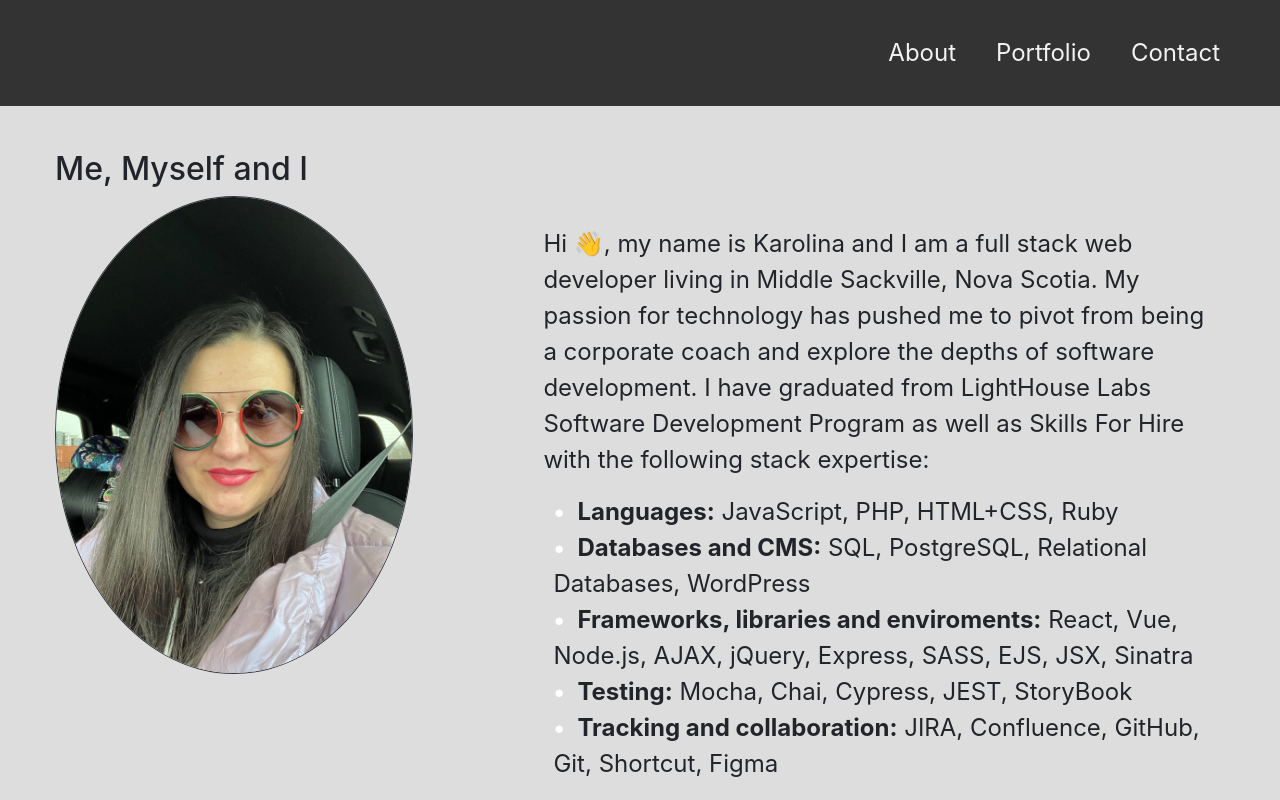
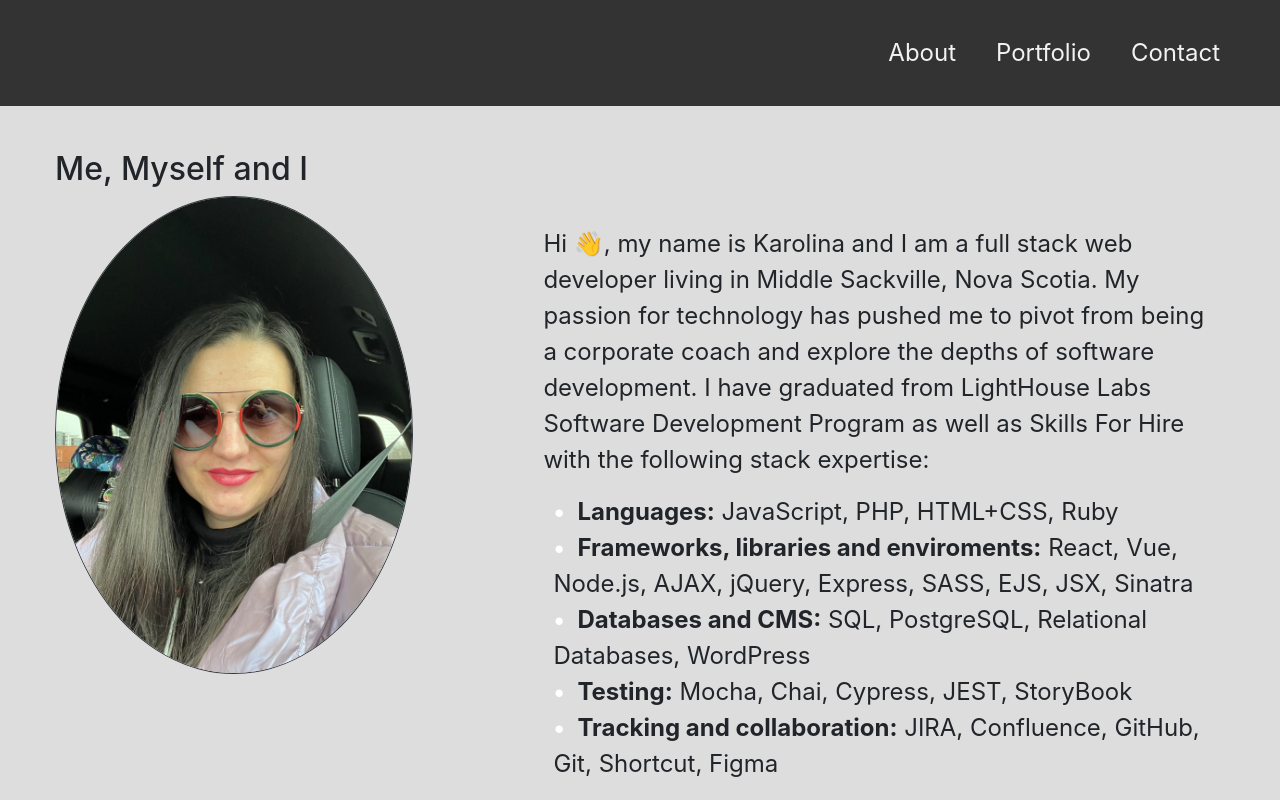
Before and after one commit to quackness/my-website, a React (Create React App) app in the folder client/: page / in a window 1280 px wide. Shown: the top 800 px of the page. Built offline with nearby package versions, Linux system fonts and the light colour scheme; some icons are missing.

Commit message:
update details

```diff
--- a/client/src/components/About.jsx
+++ b/client/src/components/About.jsx
@@ -30,12 +30,12 @@ export default function About() {
               <b>Languages:</b> JavaScript, PHP, HTML+CSS, Ruby
             </li>
             <li>
+              <b>Frameworks, libraries and enviroments:</b> React, Vue, Node.js,
+              AJAX, jQuery, Express, SASS, EJS, JSX, Sinatra
+            </li>
+            <li>
               <b>Databases and CMS:</b> SQL, PostgreSQL, Relational Databases,
               WordPress
-            </li>
-            <li>
-              <b>Frameworks, libraries and enviroments:</b> React, Vue, Node.js,
-              AJAX, jQuery, Express, SASS, EJS, JSX, Sinatra
             </li>
             <li>
               <b>Testing:</b> Mocha, Chai, Cypress, JEST, StoryBook
```
